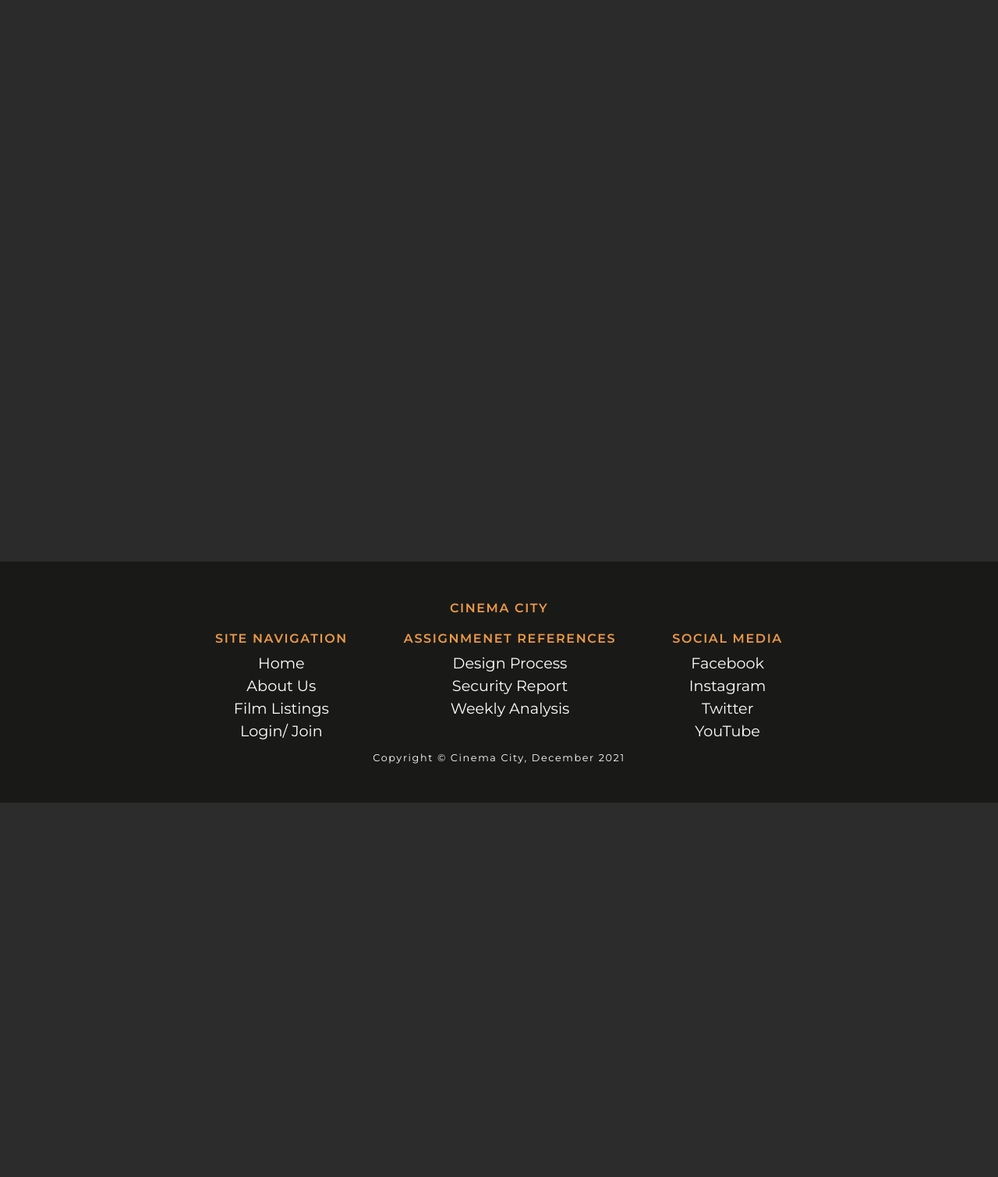
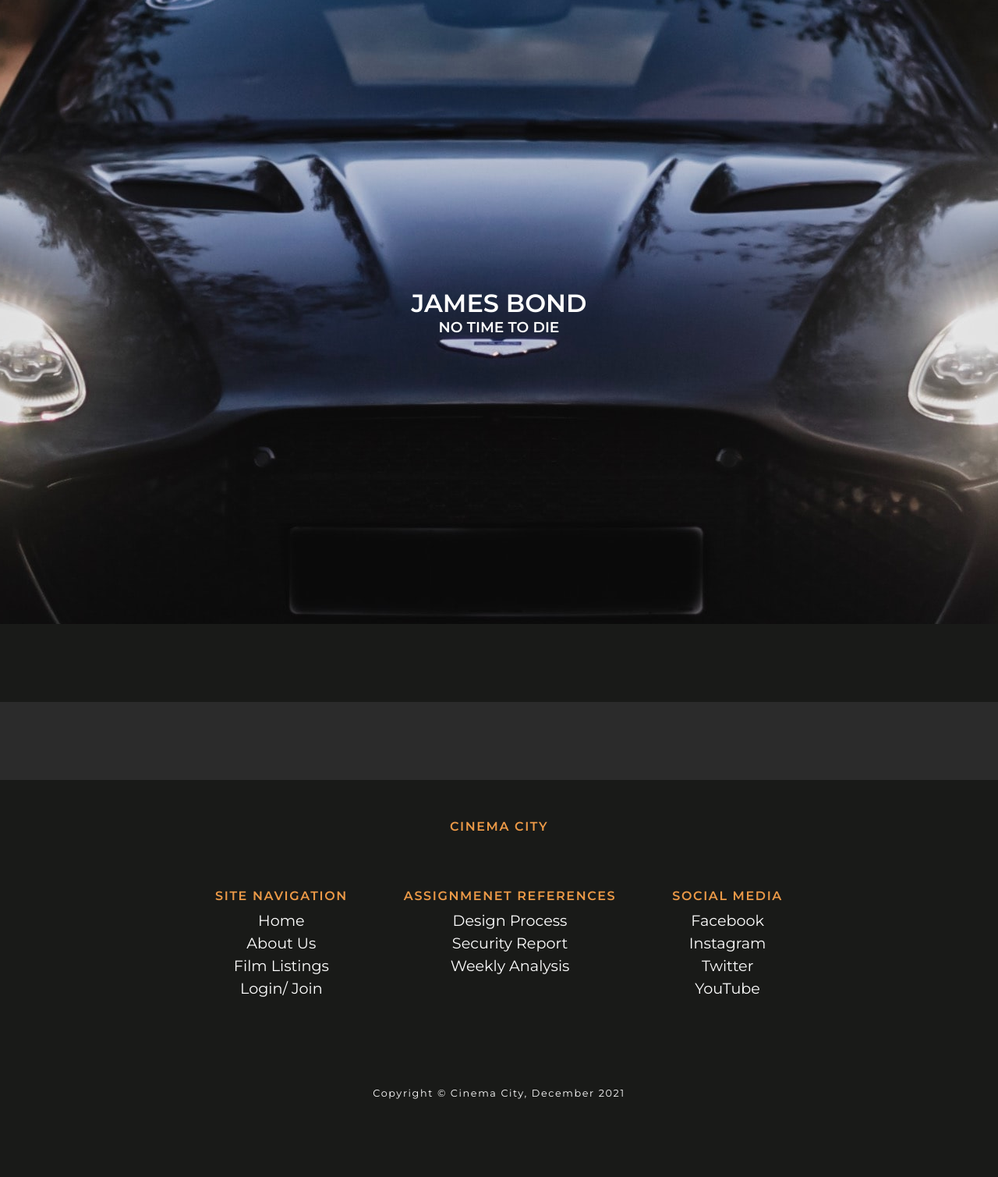
Before and after one commit to djheery/secure-web-development-assignment, a PHP site: page /content/index.html in a window 1280 px wide. Shown: the part 79-1588 px from the top of the page at 78% size. Before the commit the page ends 1108 px from the top, so only its background shows below. Run offline with PHP 8.4, Linux system fonts and the light colour scheme.

Commit message:
Styling Main Page

```diff
--- a/assets/css/core.css
+++ b/assets/css/core.css
@@ -17,15 +17,6 @@
   --white: #fff;
 }
 
-/*
-==============================
-  !!DO NOT USE!!
-============================
-*/
-main {
-  height: 90vh;
-  background-color: var(--light-grey)
-}
 
 /*
 ===============================
@@ -44,8 +35,36 @@ p {
   letter-spacing: 0.1rem;
 }
 
-p, a {
+p, a, h1, h2, h3 {
   color:var(--white)
+}
+
+main {
+  position: relative;
+  height: 100%
+}
+
+section {
+  padding: 50px 25px;
+}
+
+/*
+===============================
+  Containers
+================================
+*/
+
+.inner-container {
+
+}
+
+.page-section {
+  position: relative;
+}
+
+.showcase {
+  height: 100vh;
+  background-color: var(--off-black); /* Just incase photo does not load*/
 }
 
 /*
@@ -90,6 +109,10 @@ p, a {
   color: var(--strong-orange)
 }
 
+.text-center {
+  text-align: center;
+}
+
 /*
 =======================
   Formatting
@@ -99,10 +122,16 @@ p, a {
   display: flex;
 }
 
+.central-content {
+  justify-content: center;
+  align-items: center;
+  height: 100%
+}
+
 
 /*
 =======================
-  Logo
+  Headings
 ======================
 */
 
@@ -123,6 +152,40 @@ p, a {
   max-width: 1200px;
   margin: auto;
 }
+
+/*
+===========================================
+===========================================
+  Page Specific Content
+===========================================
+===========================================
+*/
+
+#index-showcase {
+  background-image: url('/assets/images/james-bond.jpg');
+  background-position: center;
+  object-fit: contain;
+}
+
+/*
+===========================================
+===========================================
+  MEDIA QUERY 778px
+===========================================
+===========================================
+*/
+
+.heading-primary {
+  font-size: 2rem;
+}
+
+/*
+===========================================
+===========================================
+  MEDIA QUERY 778px
+===========================================
+===========================================
+*/
 
 @media only screen and (min-width: 778px) {
   /*
@@ -195,3 +258,24 @@ p, a {
     text-align: left;
   }
 }
+
+/*
+===========================================
+===========================================
+  MEDIA QUERY 778px
+===========================================
+===========================================
+*/
+
+@media only screen and (min-width:1000px) {
+  /*
+    =======================
+    Element Styling
+    =======================
+  */
+
+  a:hover {
+    color: var(--pastel-orange);
+    cursor: pointer;
+  }
+}
--- a/content/index.html
+++ b/content/index.html
@@ -32,7 +32,24 @@
   </header>
   <!-- Main Content -->
   <main>
+    <section id="index-showcase" class="showcase">
+      <div class="inner-container flex central-content">
+        <div class="showcase-title text-center">
+          <h1 class="heading-primary text-upper">James Bond</h1>
+          <h3 class="heading-secondary text-upper">No Time To Die</h3>
+        </div>
+      </div>
+    </section>
+    <section id="whats-on" class="bg-off-black">
+      <div class="inner-container flex">
 
+      </div>
+    </section>
+    <section id="marketing-section" class="bg-light-grey">
+      <div class="inner-container flex">
+
+      </div>
+    </section>
   </main>
   <!-- Footer -->
   <footer id="site-footer" class="bg-off-black">
```
